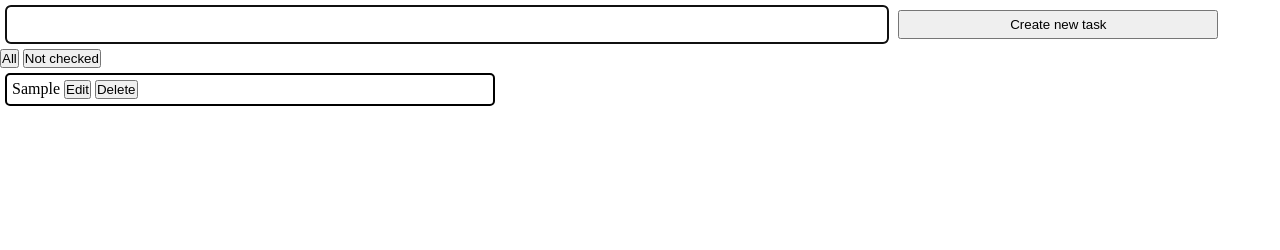
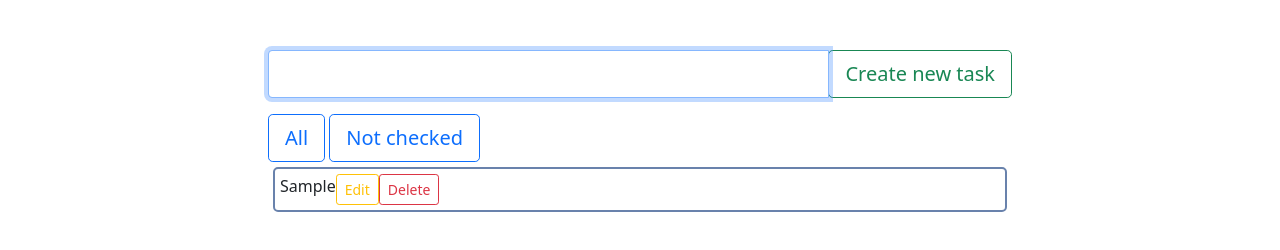
Before and after one commit to muteki-Ronin/Practice, a website: page To-Do-List/index.html in a window 1280 px wide. Both pictures are taken after typing "Sample" into the empty fields and a click on the button "Create new task". Drawn offline with nearby package versions, Linux system fonts and the light colour scheme.

Commit message:
2 commit

```diff
--- a/To-Do-List/app.js
+++ b/To-Do-List/app.js
@@ -45,9 +45,10 @@ class Todo {
     this.taskList.innerHTML = "";
     this.tasks.forEach((task) => {
       this.taskList.innerHTML += `
-           <div class="task__list-element" data-taskId="${task.taskId}">${task.taskValue}
-           <button class="js--btn__edit-task">Edit</button>
-           <button class="js--btn__del-task">Delete</button></div>`;
+           <div class="task__list-element" data-taskId="${task.taskId}">
+           ${task.taskValue}
+           <button class="js--btn__edit-task btn btn-outline-warning btn-sm">Edit</button>
+           <button class="js--btn__del-task btn btn-outline-danger btn-sm">Delete</button></div>`;
     });
 
     this.editTask();
--- a/To-Do-List/index.html
+++ b/To-Do-List/index.html
@@ -5,27 +5,32 @@
   <meta charset="UTF-8">
   <meta http-equiv="X-UA-Compatible" content="IE=edge">
   <meta name="viewport" content="width=device-width, initial-scale=1.0">
+  <link rel="stylesheet" href="node_modules/bootstrap/dist/css/bootstrap.min.css">
   <link rel="stylesheet" href="style.css">
   <title>To-Do-List</title>
-
 </head>
 
 <body>
 
-  <div js--input__panel input__panel>
-    <input class="js--input input" type="text">
-    <button class="btn__create js--btn__create">Create new task</button>
+<div class="container">
+  <div class="js--input__panel input-group mb-3">
+    <input type="text" class="js--input form-control" aria-label="Recipient's username Large" aria-describedby="basic-addon2">
+    <div class="input-group-append">
+      <button class="js--btn__create btn btn-outline-secondary btn-outline-success btn-lg btn-block" type="button">Create new task</button>
+    </div>
   </div>
 
   <div class="js--button__panel button__panel">
-    <button class="js--btn__all">All</button>
-    <button class="js--btn__not-checked">Not checked</button>
+    <button class="js--btn__all btn btn-outline-primary btn-lg btn-block">All</button>
+    <button class="js--btn__not-checked btn btn-outline-primary btn-lg btn-block">Not checked</button>
   </div>
 
   <div class="js--task__list task__list">
     <p class="js--start__message start__messege">Not new task</p>
   </div>
+</div>
 
+  <script src="node_modules/bootstrap/dist/js/bootstrap.js"></script>
   <script src="app.js"></script>
 </body>
 
--- a/To-Do-List/style.css
+++ b/To-Do-List/style.css
@@ -3,33 +3,55 @@
   margin: 0;
 }
 
-.input__panel {
-  width: 500px;
-  margin: 10px;
-  padding: 5px;
+/*.input__panel {*/
+/*  width: 500px;*/
+/*  margin: 10px;*/
+/*  padding: 5px;*/
+/*}*/
+
+/*.btn__create {*/
+/*  padding: 5px;*/
+/*  width: 25%;*/
+/*}*/
+
+/*.input {*/
+/*  border: 2px solid black;*/
+/*  border-radius: 5px;*/
+/*  height: 25px;*/
+/*  margin: 5px;*/
+/*  padding: 5px;*/
+/*  width: 68%;*/
+/*}*/
+
+
+
+
+
+.container{
+  width: 60%;
+  margin-top: 50px;
 }
 
-.btn__create {
-  padding: 5px;
-  width: 25%;
+.button__panel {
+  width: 100%;
 }
 
-.input {
-  border: 2px solid black;
-  border-radius: 5px;
-  height: 25px;
-  margin: 5px;
-  padding: 5px;
-  width: 68%;
-}
 
-.task__list {
-  width: 500px;
-}
 
 .task__list-element {
-  border: 2px solid black;
+  display: flex;
+  border: 2px solid rgba(6, 48, 118, 0.6);
   border-radius: 5px;
   margin: 5px;
   padding: 5px;
 }
+
+.task_text {
+  display: flex;
+  justify-content: center;
+}
+
+.button_task {
+  display: flex;
+  justify-content: end;
+}
```
